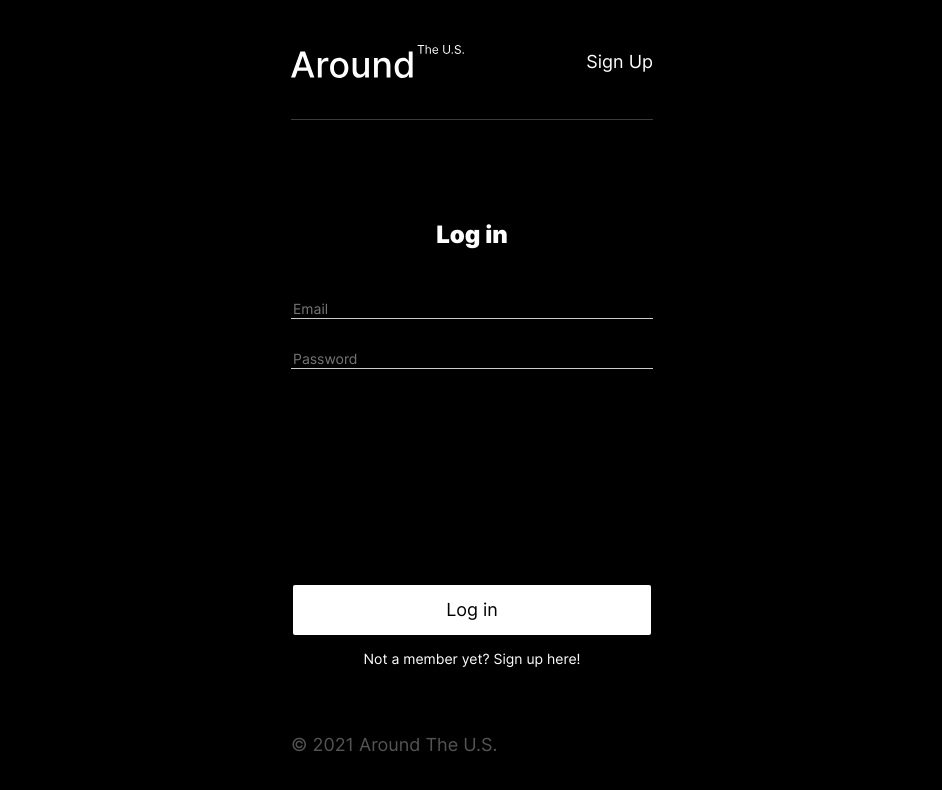
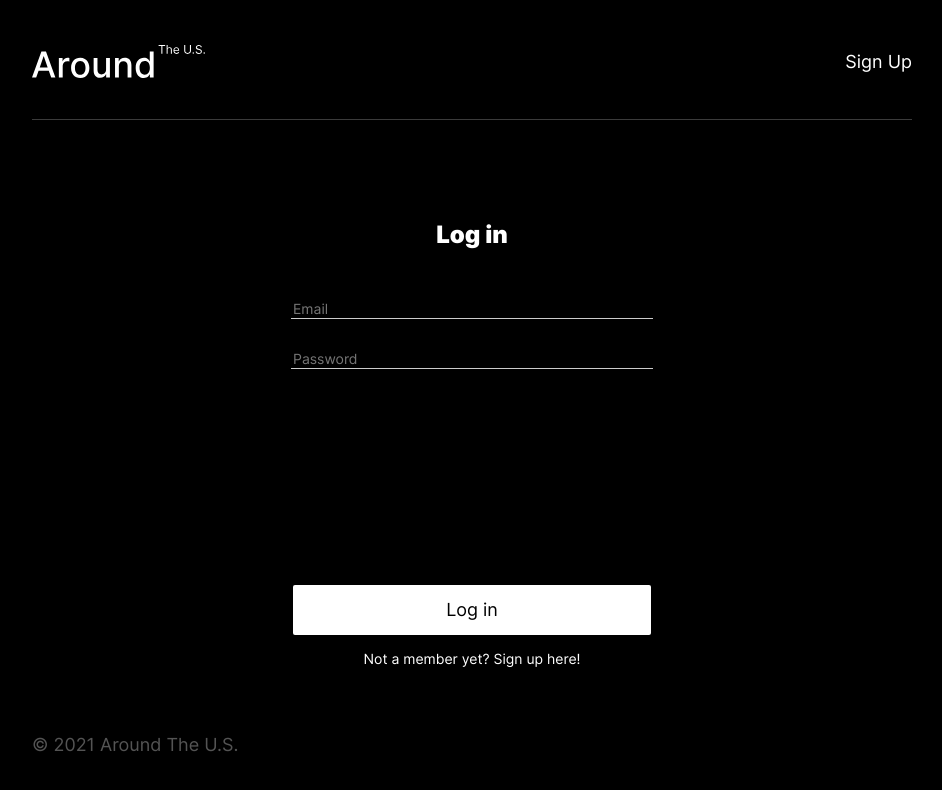
Before and after one commit to JulieBodette/react-around-auth, a React (Create React App) app: page /#/signin in a window 1280 px wide. Shown: the top 790 px of the page, without its empty margins (168-1110 px from the left). Built offline with nearby package versions, Linux system fonts and the light colour scheme; no server answers.

Commit message:
removed display:flex from the page because it was restricting the size of the header. now header extends to the full size of the page.

```diff
--- a/src/blocks/page.css
+++ b/src/blocks/page.css
@@ -2,7 +2,6 @@
   background-color: #000000;
   color: white;
   /*default font is colored white */
-  display: flex; /*margin: auto works inside flex. margin:auto does not always work inside display:block */
   justify-content: center;
 }
 
```
